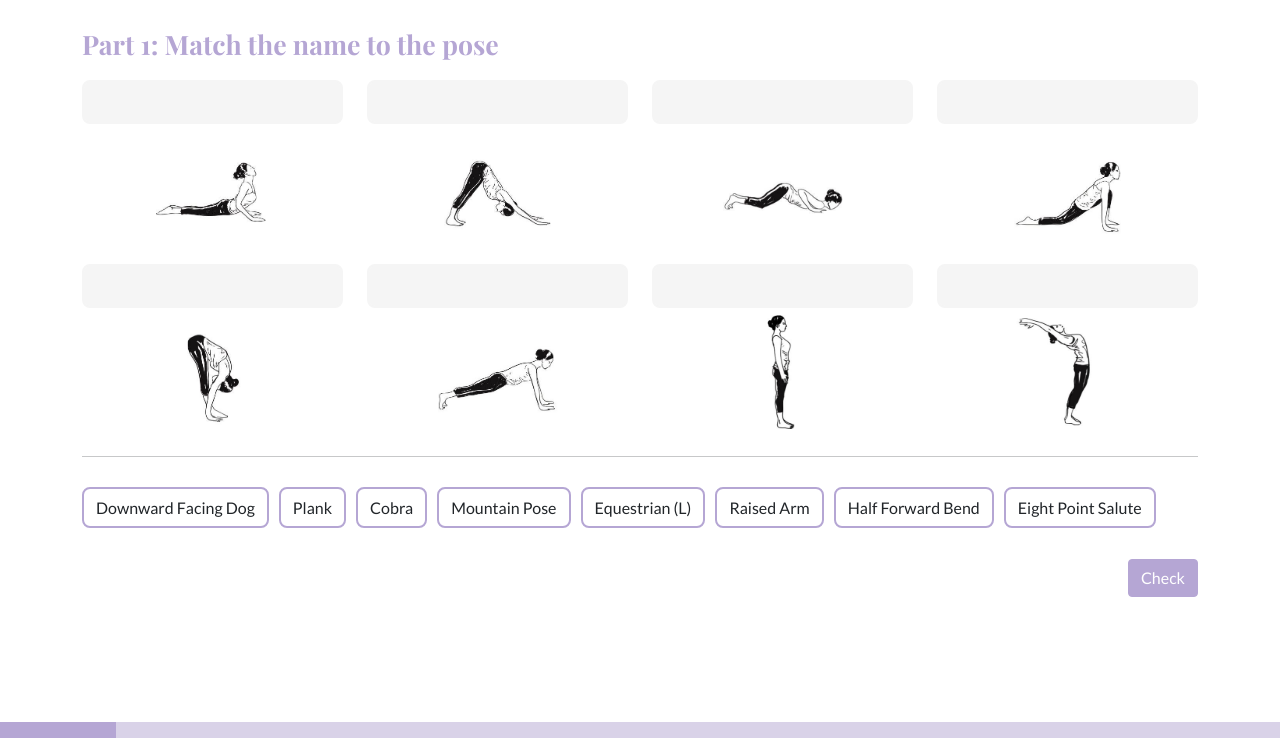
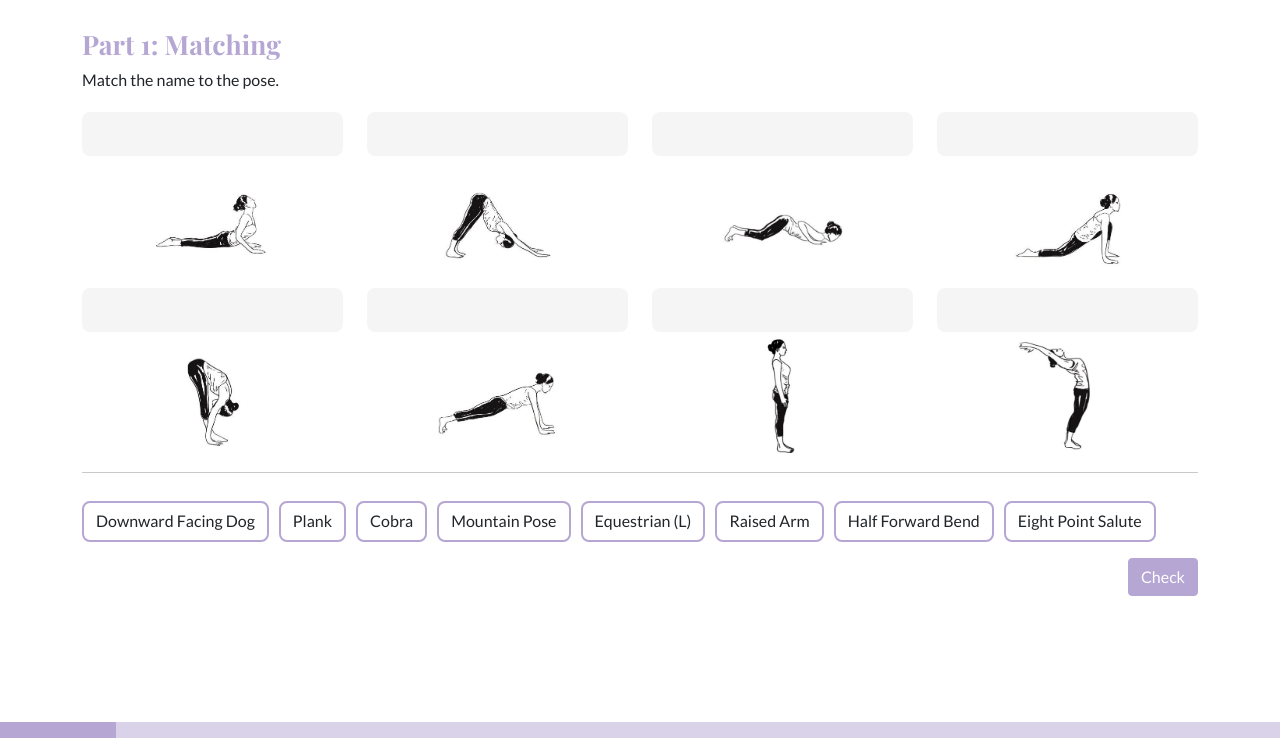
Before and after one commit to amhuang/sun-salutation-app, a Flask app: page /quiz/1 in a window 1280 px wide. Shown: the part 62-800 px from the top of the page. Run offline with Flask 2, Linux system fonts and the light colour scheme; some libraries are stand-ins or nearby versions; some web fonts are replaced.

Commit message:
bug and appearance fixes

```diff
--- a/server.py
+++ b/server.py
@@ -23,31 +23,38 @@ def learn():
 
 @app.route('/quiz/<id>', methods = ['POST', 'GET'])
 def quiz(id=None):
+    global quiz_responses
     id = int(id)
     if request.method == 'GET':
         data = get_quiz_data(id)
+        print("getting data","\n", data)
         return render_template('quiz.html', data=data)
     else:
         answer = request.get_json()
         quiz_responses[id] = answer
+        print("quiz_responses","\n",  quiz_responses)
         data = get_quiz_data(id)
+        print("update ddata","\n",  data)
         return jsonify(data=data)
 
 def get_quiz_data(id):
     # Pose name matching question
     if id == 1:
         type = "matching"
+        question = "Match the name to the pose."
         answers = ["Cobra", "Downward Facing Dog", "Eight Point Salute", "Equestrian (L)", "Half Forward Bend", "Plank", "Mountain Pose", "Raised Arm"]
         img_paths = ["/static/img/poses/" + pose + ".jpeg" for pose in answers]
 
     # Sun salutation order question
     elif id == 2:
         type = "ordering"
+        question = "Drag the poses in order for moves 1-6 of a sun salutation"
         answers = ["Prayer Pose", "Raised Arm", "Half Forward Bend", "Equestrian (L)", "Plank", "Eight Point Salute"]
         img_paths = ["/static/img/poses/" + pose + ".jpeg" for pose in answers]
 
     elif id == 3:
         type = "ordering"
+        question = "Drag the poses in order for moves 7-12 of a sun salutation"
         answers = ["Cobra", "Downward Facing Dog", "Equestrian (R)", "Half Forward Bend", "Raised Arm", "Mountain Pose"]
         img_paths = ["/static/img/poses/" + pose + ".jpeg" for pose in answers]
 
@@ -60,10 +67,25 @@ def get_quiz_data(id):
         "len": QUIZ_LEN,
         "type": type,
         "imgs": img_paths,
+        "question": question,
         "answers": answers,
         "user_data": quiz_responses[id] if id in quiz_responses else "",
     }
     return data
 
+'''
+QUIZ_QUESTIONS = {
+    1: {
+        "id": 1,
+        "len": QUIZ_LEN,
+        "type": "matching",
+        "answers": ["Cobra", "Downward Facing Dog", "Eight Point Salute", "Equestrian (L)", "Half Forward Bend", "Plank", "Mountain Pose", "Raised Arm"],
+        "imgs": [],
+        "user_data": quiz_responses[id] if id in quiz_responses else "",
+    }
+}
+
+'''
+
 if __name__ == '__main__':
    app.run(debug = True)
--- a/static/main.css
+++ b/static/main.css
@@ -14,9 +14,15 @@
     border-radius: 0px;
     z-index: 100;
 }
+hr {
+    margin: 1rem 0 1.25rem 0;
+}
 
 /******************** QUIZ ELEMENTS ********************/
 
+#quiz-nav {
+    margin-top: 1rem;
+}
 .quiz-pose img {
     max-height: 120px;
     max-width: 100%;
@@ -28,9 +34,8 @@
     padding: .4rem .75rem;
     border-radius: 0.5rem;
     border: 2px solid rgb(181, 166, 212);
-    margin-top: 0.4rem;
-    margin-bottom: 0.4rem;
     margin-right: 10px;
+    margin-top: 0.5rem;
     background-color: white;
     z-index: 2;
 }
@@ -69,8 +74,6 @@
     border-radius: 0.5rem;
     border: 2px solid rgb(181, 166, 212);
     aspect-ratio: 1;
-    top: 0;
-    left: 0;
 }
 .quiz-img-drag img {
     max-width: 100%;
@@ -101,9 +104,6 @@
     position: relative;
     top: 50%;
     transform: translateY(calc(-50%));
-}
-hr {
-    margin: 1.5rem 0;
 }
 #matching-options {
     min-height: 3rem;
@@ -165,8 +165,9 @@ body {
     font-weight: 700;
     font-size: 20pt;
     color: rgb(181, 166, 212);
-    margin-bottom: 1rem;
+    margin-bottom: 0.25rem;
 }
 .quiz-question {
-    font-size: 2rem;
+    font-size: 1rem;
+    margin-bottom: 1.25rem;
 }
--- a/static/quiz.js
+++ b/static/quiz.js
@@ -12,14 +12,16 @@ $(document).ready(function(){
         } else {
             loadMatchingResponse(data["user_data"])
         }
-    } else if (data["type"] == "muscles") {
-        loadMuscleId()
-    } else if (data["type"] == "ordering") {
+    }
+    else if (data["type"] == "ordering") {
         if (data["user_data"] == "") {
             loadOrdering()
         } else {
             loadOrderingResponse(data["user_data"])
         }
+    }
+    else if (data["type"] == "muscles") {
+        loadMuscleId()
     }
 
 })
@@ -39,6 +41,7 @@ function bindNextBtn () {
     $("#next-btn").html("Next")
     $("#next-btn").click(function () {
         if (data["id"] < data["len"]) {
+            //console.log("redirecting to", "/quiz/" + (data["id"] + 1))
             window.location.href = "/quiz/" + (data["id"] + 1)
         }
     })
@@ -70,14 +73,16 @@ function shuffle(array) {
 }
 
 // Sends an array of answers to save for question <id>
-function saveAnswers(score, responses, correct, unused) {
+function saveAnswers(type, score, responses, correct, unused) {
     userData = {
         "id": data["id"],
+        "type": type,
         "score": score,
         "responses": responses,
         "correct": correct,
         "unused": unused,
     }
+    console.log("sending", userData)
     $.ajax({
         type: "POST",
         url: "" + data["id"],
@@ -86,10 +91,10 @@ function saveAnswers(score, responses, correct, unused) {
         data: JSON.stringify(userData),
         success: function(result){
             let response = result["data"]["user_data"]
-            if (data["id"] == 1) {
+            if (data["type"] == "matching") {
                 loadMatchingResponse(response)
             }
-            else if (data["id"] == 2 || data["id"] == 3) {
+            else if (data["type"] == "ordering") {
                 loadOrderingResponse(response)
             }
 
@@ -103,13 +108,29 @@ function saveAnswers(score, responses, correct, unused) {
     });
 }
 
+// Updates cumulative responses and correct arrays accordingly, returns score
+function checkAnswer(response, answer, correct, responses) {
+    if (typeof response == "undefined") {
+        response = ""
+    }
+    responses.push(response)
+
+    if (response == answer) {
+        correct.push(true)
+        return 1
+    } else {
+        correct.push(false)
+        return 0
+    }
+
+}
+
 /********************** MATCHING QUESTIONS **********************/
 
 // Matching question: displays unanswered questions
 function loadMatching() {
     // Display header, images, and answer bank
-    let msg = "Part 1: Match the name to the pose"
-    showMatchingGraphics(2, 4, msg, labels=true)
+    showMatchingQ("Part 1: Matching")
     shuffled = shuffle(data["answers"])
     showMatchingOpts(shuffled)
 
@@ -142,8 +163,8 @@ function loadMatching() {
 function loadMatchingResponse(data) {
     // Display header, pose images
     $("#content").empty()
-    let msg = "Part 1: Match the name to the pose"
-    showMatchingGraphics(2, 4, msg, labels=true)
+    let msg = "Part 1: Matching"
+    showMatchingQ(msg)
 
     // Display right/wrong feedback
     let usedAnswers = []
@@ -164,6 +185,7 @@ function loadMatchingResponse(data) {
     })
 
     // Show unused answers in answer bank and next button
+    console.log("unused", data["unused"])
     showMatchingOpts(data["unused"])
     $(".quiz-label").addClass("locked")
     bindNextBtn()
@@ -171,7 +193,6 @@ function loadMatchingResponse(data) {
 
 // Matching question: Checks answers, saves data on user's response
 function checkMatching() {
-    // check responses, send answers and score to server
     let score = 0
     let responses = []
     let correct = []
@@ -180,54 +201,41 @@ function checkMatching() {
     $('.quiz-label-drop').each(function(i) {
         let response = ($(this).children().html())
         let answer = data["answers"][i]
-
-        if (response == answer) {
-            score += 1
-            correct.push(true)
-        } else if (typeof response == "undefined") {
-            correct.push(false)
-            response = ""
-        } else {
-            correct.push(false)
-        }
-        responses.push(response)
+        score += checkAnswer(response, answer, correct, responses)
     })
-
-    // Get unused options
     let unusedLabels = $('.quiz-label').filter(':not(.dropped)')
+    console.log
     let unused = []
     unusedLabels.each( function(i, label) {
         unused.push(label.innerHTML)
     })
 
-    saveAnswers(score, responses, correct, unused)
+    saveAnswers("matching", score, responses, correct, unused)
 }
 
 // Msatching question: Displays header, images, and empty answer boxes
-function showMatchingGraphics(rows, cols, msg, labels=false) {
+function showMatchingQ(msg) {
     let c = $("#content")
     let header = $("<div class='quiz-heading'>").html(msg)
-    c.append(header)
+    let question =  $("<div class='quiz-question'>").html(data["question"])
 
-    let row = $("<div class='row gy-3'>")
-    for (let i = 0; i < rows*cols; i++) {
+    let row = $("<div class='row gy-2'>")
+    for (let i = 0; i < 8; i++) {
         filepath = data['imgs'][i]
 
         let col = $("<div class='col-md-3 quiz-pose'>")
         let img = $("<img />").attr({src: filepath, class: "mx-auto d-block"})
-        if (labels) {
-            let label = $("<div class='quiz-label-drop'>")
-            col.append(label)
-        }
-        col.append(img)
+        let label = $("<div class='quiz-label-drop'>")
+        col.append(label, img)
         row.append(col)
     }
-    c.append(row)
+    c.append(header, question, row)
     c.append($("<hr>"))
 }
 
 // Matching question: Shows answer bank with posnames for options
 function showMatchingOpts(options) {
+    console.log("opptions", options)
     let c = $("#content")
     let row = $("<div class='row'>")
     let col = $("<div id='matching-options' class='col-md'>")
@@ -240,10 +248,10 @@ function showMatchingOpts(options) {
 
 /********************** ORDERING QUESTIONS **********************/
 
-// Displays an ordering question
+// Ordering: Displays an ordering question and options
 function loadOrdering() {
 
-    showOrderingGraphics()
+    showOrderingQ()
     shuffledOpts = shuffle(data["answers"])
     showOrderingOpts(shuffledOpts)
 
@@ -258,7 +266,7 @@ function loadOrdering() {
         drop: function(event, ui) {
             let dropped = ui.draggable
             $(dropped).removeClass("col-md-2")
-            $(dropped).detach().css({top: 0,left: 0}).appendTo($(this));
+            $(dropped).detach().css({top: 0,left: 0}).appendTo($(this))
             $(this).addClass("taken")
         }
     })
@@ -267,7 +275,7 @@ function loadOrdering() {
             let dropped = ui.draggable
             $(dropped).addClass("col-md-2")
             $(dropped).parent().removeClass("taken")
-            $(dropped).detach().css({top: 0,left: 0}).appendTo($(this));
+            $(dropped).detach().css({top: 0,left: 0}).appendTo($(this))
         }
     })
 }
@@ -276,12 +284,12 @@ function loadOrderingResponse(data) {
     // Display header, pose images
     $("#content").empty()
     if (data["id"] == 2) {
-        msg = "Part 2: Drag the poses in order for moves 1-6 of a sun salutation"
+        msg = "Part 2: Ordering"
 
     } else if (data["id"] == 3) {
         msg = "Part 2: Drag the poses in order for moves 7-12 of a sun salutation"
     }
-    showOrderingGraphics(msg)
+    showOrderingQ(msg)
 
     // Display right/wrong feedback
     let usedAnswers = []
@@ -312,9 +320,8 @@ function loadOrderingResponse(data) {
     bindNextBtn()
 }
 
-// Ordering Question: checks answers and saves user data
+// Ordering: checks answers and saves user data
 function checkOrdering() {
-    // check responses, send answers and score to server
     let score = 0
     let responses = []
     let correct = []
@@ -323,35 +330,25 @@ function checkOrdering() {
     $('.quiz-img-drop').each(function(i) {
         let response = ($(this).find("img").data("name"))
         let answer = data["answers"][i]
-
-        if (response == answer) {
-            score += 1
-            correct.push(true)
-        } else if (typeof response == "undefined") {
-            correct.push(false)
-            response = ""
-        } else {
-            correct.push(false)
-        }
-        responses.push(response)
+        score += checkAnswer(response, answer, correct, responses)
     })
-
     let unused = data["answers"].filter(ans => !responses.includes(ans))
-    saveAnswers(score, responses, correct, unused)
+    saveAnswers("ordering", score, responses, correct, unused)
 }
 
-function showOrderingGraphics() {
+// Ordering: Displays the question part
+function showOrderingQ() {
     if (data["id"] == 2) {
-        msg = "Part 2: Drag the poses in order for moves 1-6 of a sun salutation"
         shift = 1
     } else if (data["id"] == 3) {
-        msg = "Part 2: Drag the poses in order for moves 7-12 of a sun salutation"
         shift = 7
     }
 
     let c = $("#content")
-    let header = $("<div class='quiz-heading'>").html(msg)
+    let header = $("<div class='quiz-heading'>").html("Part 2: Ordering")
+    let question = $("<div class='quiz-question'>").html(data["question"])
     let row = $("<div class='row gx-3'>")
+
     for (let i = 0; i < 6; i++) {
         let col = $("<div class='col-md-2'>")
         let imgDrop = $("<div class='quiz-img-drop'>")
@@ -359,10 +356,10 @@ function showOrderingGraphics() {
         col.append(imgDrop)
         row.append(col)
     }
-    c.append(header, row, $("<hr>"))
+    c.append(header, question, row, $("<hr>"))
 }
 
-// options is an array of img filepaths
+// Ordering: Shows answer options. <options> is an array of pose names
 function showOrderingOpts(options) {
     let c = $("#content")
     let row = $("<div class='row gx-3' id='ordering-options'>")
--- a/templates/quiz.html
+++ b/templates/quiz.html
@@ -12,7 +12,6 @@
 
 </div>
 <div class="container">
-    <br>
     <div class="row">
         <div id="quiz-nav" class="col-md">
             <button type='button' id="next-btn" class='btn btn-purple float-end'>Check</button>
```
Also changed, not shown: templates/quiz_results.html (added).
